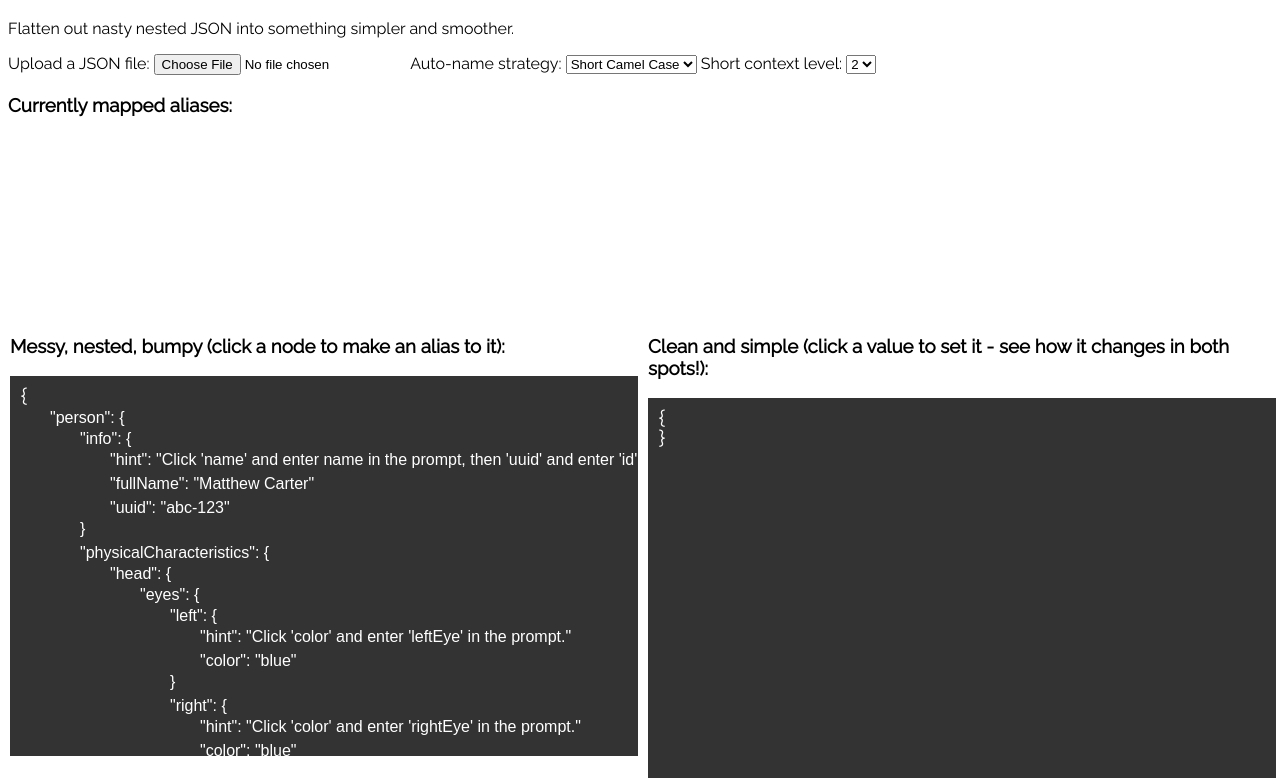
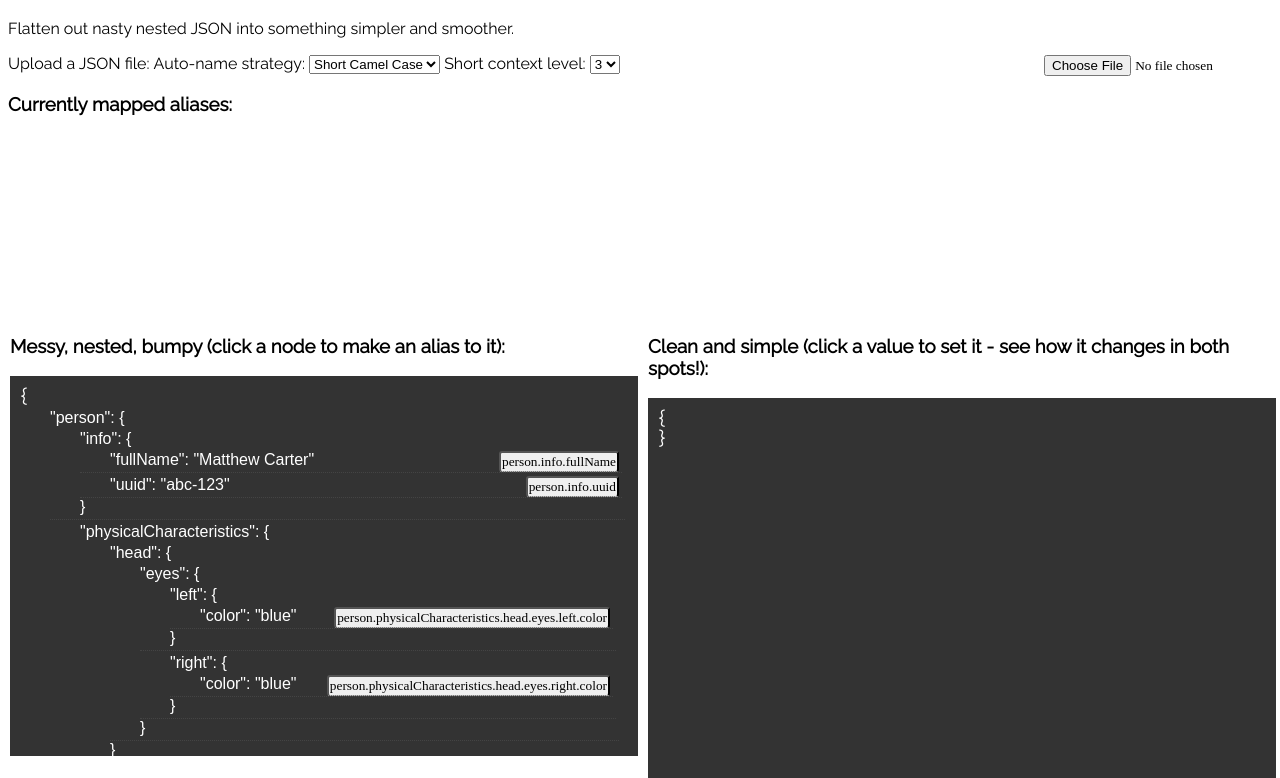
Before and after one commit to ahungry/rolling-pin, a website: page index.html in a window 1280 px wide. Shown: the part 61-839 px from the top of the page. Drawn offline with Linux system fonts and the light colour scheme.

Commit message:
better gui look

```diff
--- a/index.html
+++ b/index.html
@@ -27,8 +27,8 @@
     Short context level:
     <select id="short-context-level">
       <option value="1">1</option>
-      <option selected="true" value="2">2</option>
-      <option value="3">3</option>
+      <option value="2">2</option>
+      <option selected="true" value="3">3</option>
     </select>
 
     <div class="half left">
--- a/index.js
+++ b/index.js
@@ -4,7 +4,6 @@ const pathAliases = []
 let json = {
   "person": {
     "info": {
-      "hint": "Click 'name' and enter name in the prompt, then 'uuid' and enter 'id'.",
       "fullName": "Matthew Carter",
       "uuid": "abc-123"
     },
@@ -12,11 +11,9 @@ let json = {
       "head": {
         "eyes": {
           "left": {
-            "hint": "Click 'color' and enter 'leftEye' in the prompt.",
             "color": "blue"
           },
           "right": {
-            "hint": "Click 'color' and enter 'rightEye' in the prompt.",
             "color": "blue"
           }
         }
@@ -79,18 +76,20 @@ function getDefaultAlias (path) {
 }
 
 function loadedJsonOnClick (e) {
+  if ('INPUT' !== e.target.tagName) return
   const path = e.target.title
+  const val = makeVal(json, path)
+
+  if ('object' === typeof val) {
+    // alert('Only scalars supported for now, please try clicking the end of a branch/set of nodes.')
+
+    return
+  }
+
   const alias = prompt(
     'Choose your new path: ',
     getDefaultAlias(path),
   )
-  const val = makeVal(json, path)
-
-  if ('object' === typeof val) {
-    alert('Only scalars supported for now, please try clicking the end of a branch/set of nodes.')
-
-    return
-  }
 
   pathAliases.push([path, alias])
   flatJson[alias] = val
@@ -111,6 +110,7 @@ function getOriginalPath (path) {
 }
 
 function flatJsonOnClick (e) {
+  if ('INPUT' !== e.target.tagName) return
   const path = e.target.title
   const val = makeVal(flatJson, path)
   const newVal = prompt('Choose a new value to set this to: ', val)
@@ -128,18 +128,19 @@ function renderTree (onClick, parent, m, path = []) {
   keys.forEach(k => {
     const el = document.createElement('div')
     const val = m[k]
+    const title = [...path, k].join('.')
 
-    el.title = [...path, k].join('.')
+    el.title = title
     el.className = 'tree-key'
     el.innerHTML = `"${k}": `
 
     el.onmouseover = (e) => {
-      e.stopPropagation()
+      // e.stopPropagation()
       e.target.className = 'tree-key tk-active'
     }
 
     el.onmouseout = (e) => {
-      e.stopPropagation()
+      // e.stopPropagation()
       e.target.className = 'tree-key'
     }
 
@@ -158,7 +159,12 @@ function renderTree (onClick, parent, m, path = []) {
         el.innerHTML += '}'
       }
     } else {
-      el.innerHTML += `"${val}"`
+      // el.innerHTML += `"${val}" <input type="button" value="${val}" />`
+      el.innerHTML += `"${val}" <input
+  onmouseover="this.parentNode.className='tree-key tk-active'"
+  onmouseout="this.parentNode.className='tree-key'"
+  class="tree-key"
+  title="${title}" type="button" value="${title}" />`
     }
   })
 }
--- a/main.css
+++ b/main.css
@@ -28,16 +28,21 @@ html, body {
 }
 
 .tree-key {
+  border-bottom: 1px dotted #444;
   color: #fff;
-  display: block;
   font-family: sans-serif;
   padding: 3px;
   padding-left: 30px;
   cursor: pointer;
+  clear:both;
+}
+
+.tree-key input {
+  color: #000;
 }
 
 .tk-active {
-  background-image: linear-gradient(to right, rgba(0, 155, 0, 0.5), transparent );
+  border-bottom: 1px dotted #eee;
   color: #af0;
 }
 
@@ -62,6 +67,22 @@ html, body {
   margin-left: 50%;
 }
 
+input {
+  border-radius: 3px;
+  color: #000;
+  cursor: pointer;
+  display: inline-block;
+  font-family: serif !important;
+  padding: 1px !important;
+  float:right;
+}
+
+input:hover {
+  background-image: linear-gradient(to bottom, #af0, #fff );
+  border-radius: 3px;
+  padding: 1px !important;
+}
+
 /* If width is less than 600 do this stuff */
 @media (max-width: 600px)
 {
```
